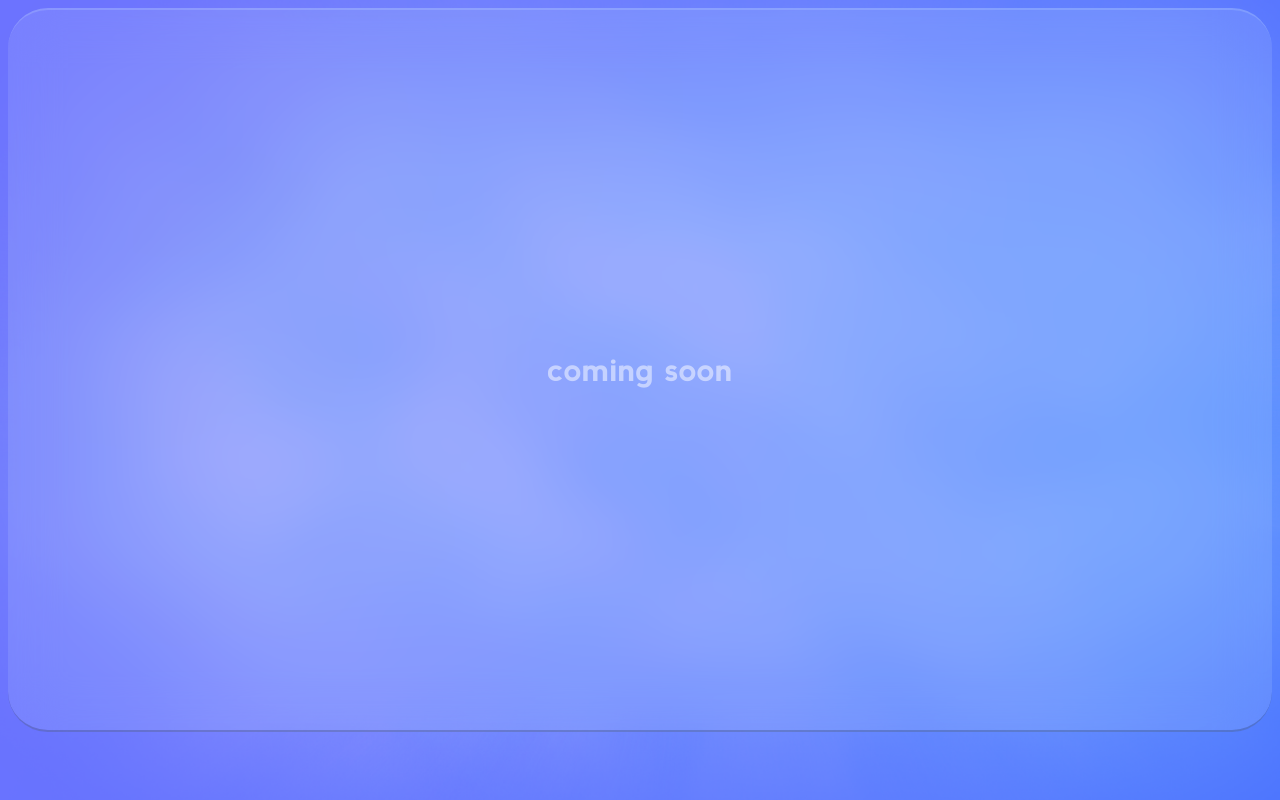
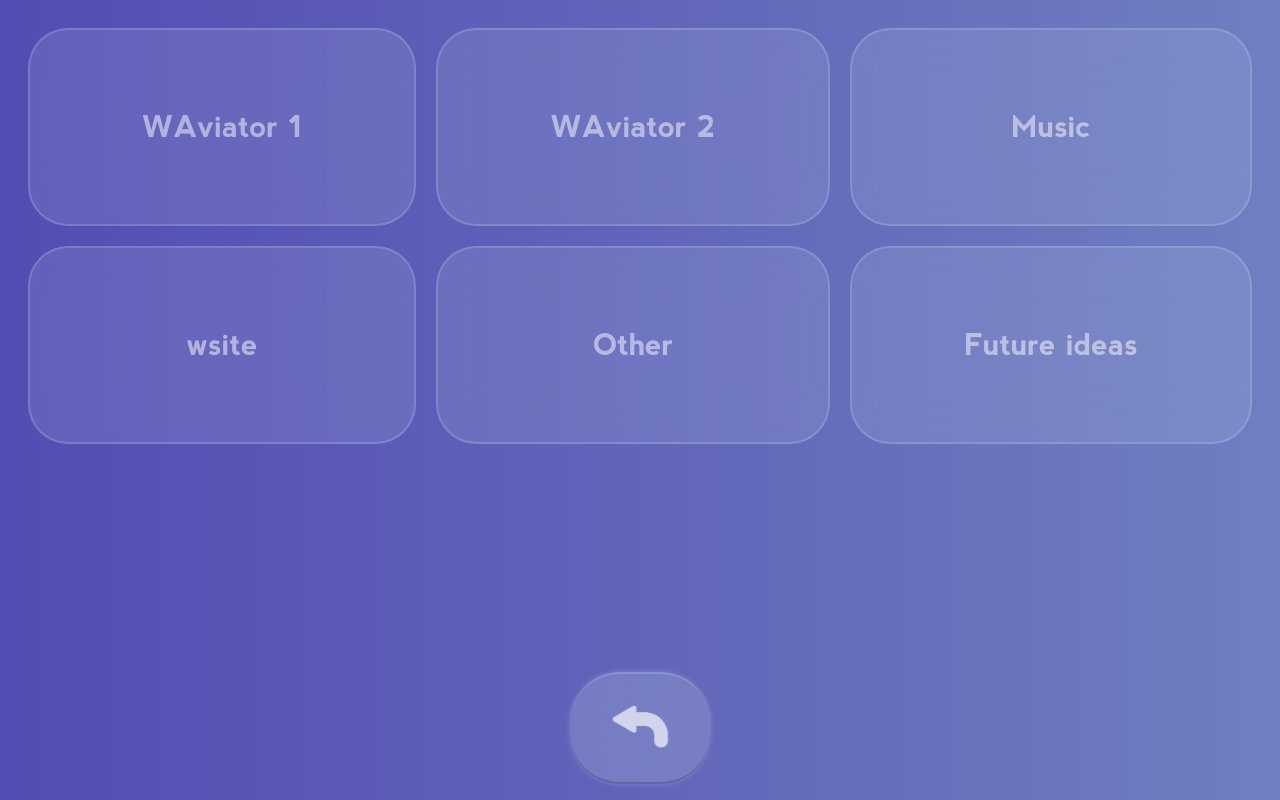
Before and after one commit to waviation9/wa1.github.io, a plain HTML site: page projects.html in a window 1280 px wide. Drawn offline with Linux system fonts and the light colour scheme.

Commit message:
added projects page. more functionality soon.

```diff
--- a/projects.html
+++ b/projects.html
@@ -8,8 +8,19 @@
     <title>el projektos</title>
 </head>
 <body>
-    <div class="panel">
-        <p1>coming soon</p1>
+    <div class="gridprojects">
+        <button onclick="window.open('https://youtube.com/@waviation9', '_blank')">WAviator 1</button>
+        <button onclick="window.open('https://youtube.com/@waviation18', '_blank')">WAviator 2</button>
+        <button onclick="window.open('#', '_blank')">Music</button>
+        <button onclick="window.open('#', '_blank')">wsite</button>
+        <button onclick="window.open('#', '_blank')">Other</button>
+        <button onclick="window.open('#', '_blank')">Future ideas</button>
     </div>
+
+    <nav>
+        <button onclick="window.history.back()">
+            <img src="arrowback.png" alt="return" width="100" height="75">
+        </button>
+    </nav>
 </body>
 </html>
--- a/stylesp.css
+++ b/stylesp.css
@@ -1,9 +1,6 @@
 body {
-    background-image: url('heap1080.png');
-    background-repeat: no-repeat;
-    background-attachment: fixed;
-    background-size: cover;
-
+    background-color: rgb(7, 0, 136);
+    background-image: linear-gradient(90deg, rgb(82, 77, 178) 0%, rgb(112, 126, 193) 100%);
     font-family: "Nevis", sans-serif;
 }
 
@@ -29,6 +26,32 @@ body {
 
 }
 
+.gridprojects {
+  display: grid;
+  grid-template-columns: auto auto auto;
+  padding: 20px;
+  gap: 20px;
+  display: auto;
+}
+
+.gridprojects button {
+  background-color: rgba(236, 251, 255, 0.107);
+  border: 2px solid rgba(211, 238, 252, 0.188);
+  border-radius: 40px;
+  backdrop-filter: blur(25px);
+  text-align: center;
+  padding: 80px;
+  font-size: 30px;
+  color: rgba(255, 255, 255, 0.5);
+  font-family: "Nevis", sans-serif;
+  transition: 0.5s ease;
+}
+
+button:hover {
+  box-shadow: 0 0 45px rgba(254, 252, 252, 0.182);
+  background: rgba(179, 250, 250, 0.299);
+}
+
 p1 {
   font-size: 2rem;
   color: rgba(255, 255, 255, 0.5);
@@ -40,3 +63,34 @@ p1 {
   top: 50%;
   transform: translate(-50%, -50%);
 }
+nav {
+  position: absolute;
+  display: flex;
+  align-items: center;
+  padding: 0.5rem 1%; /*increasing the first measurement makes the navbar taller, increasing the second measurement makes the navbar wider */
+  background: rgba(236, 251, 255, 0.156); /* background color */
+  border-top: 2px solid rgba(211, 238, 252, 0.188); /* top border effect */
+  border-bottom: 2px solid rgba(4, 8, 10, 0.188); /* bottom border effect */
+  backdrop-filter: blur(25px); /*blur effect */
+  bottom: 1em; /* how far it is from the bottom of the page */
+  border-radius: 50px; /* rounded corners */
+  left: 50%;
+  transform: translateX(-50%);
+  box-shadow: 0 0 5px rgba(255, 255, 255, 0.227);
+  transition: 0.5s ease;
+}
+
+nav:hover {
+  box-shadow: 0 0 15px rgba(255, 255, 255, 0.182);
+  border-bottom: 2px solid rgba(254, 255, 255, 0.016);
+}
+
+button {
+  background-color: rgba(236, 251, 255, 0);
+  border: 2px solid rgba(211, 238, 252, 0);
+  border-radius: 40px;
+  text-align: center;
+  padding: 5px;
+  color: rgba(255, 255, 255, 0);
+  transition: 0.5s ease;
+}
```
Also changed, not shown: arrowback.png (added).
